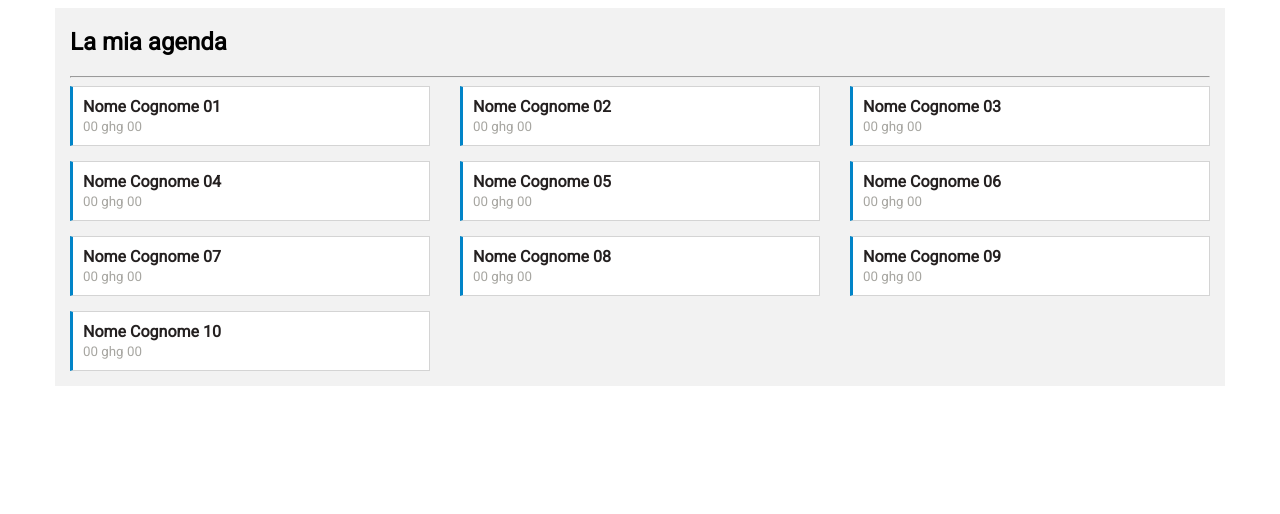
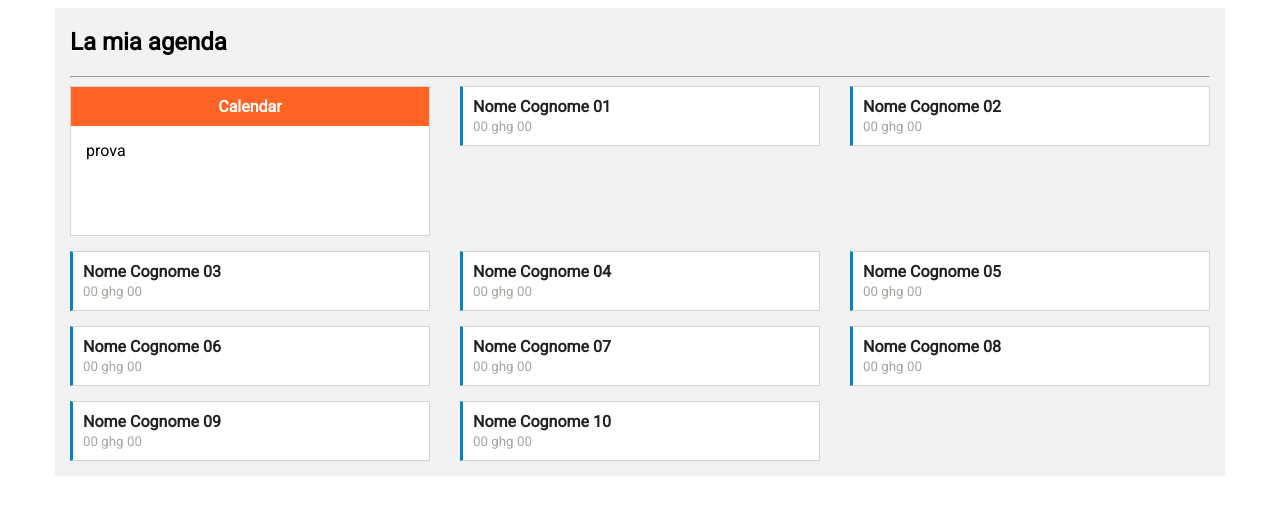
Before and after one commit to iladiro/facile, a plain HTML site: page index.html in a window 1280 px wide. Drawn offline with Linux system fonts and the light colour scheme.

Commit message:
Add calendar element

```diff
--- a/assets/stylesheets/scss/partials/_calendar.scss
+++ b/assets/stylesheets/scss/partials/_calendar.scss
@@ -5,7 +5,7 @@
   margin-bottom: 15px;
   // margin-right: 15px;
   min-height: 150px;
-  width: 200px;
+  //width: 200px;
   //@include position(left, 15px, top, 0);
   .label {
     background-color: #ff6425;
--- a/index.html
+++ b/index.html
@@ -28,13 +28,13 @@
       <h1>La mia agenda</h1>
       <hr>
       <div class="row">
-        <div class="relative-box">
-          <!-- <article style="float: left; display: inline-flex; -webkit-box-orient: vertical; -webkit-box-direction: normal; flex-direction: row;">
+        <div class="relative-box clearfix">
+          <article class="col-xs-12 col-sm-12 col-md-4 col-lg-4">
             <div id="calendar">
               <h4 class="label mtb-0">Calendar</h4>
               <div class="contents">prova</div>
             </div>
-          </article> -->
+          </article>
           <article class="col-xs-12 col-sm-12 col-md-4 col-lg-4">
             <div class="task-box blue">
               <h4 class="task-box__title mtb-0">Nome Cognome 01</h4>
```
Also changed, not shown: assets/stylesheets/style.css, 1 other file.
